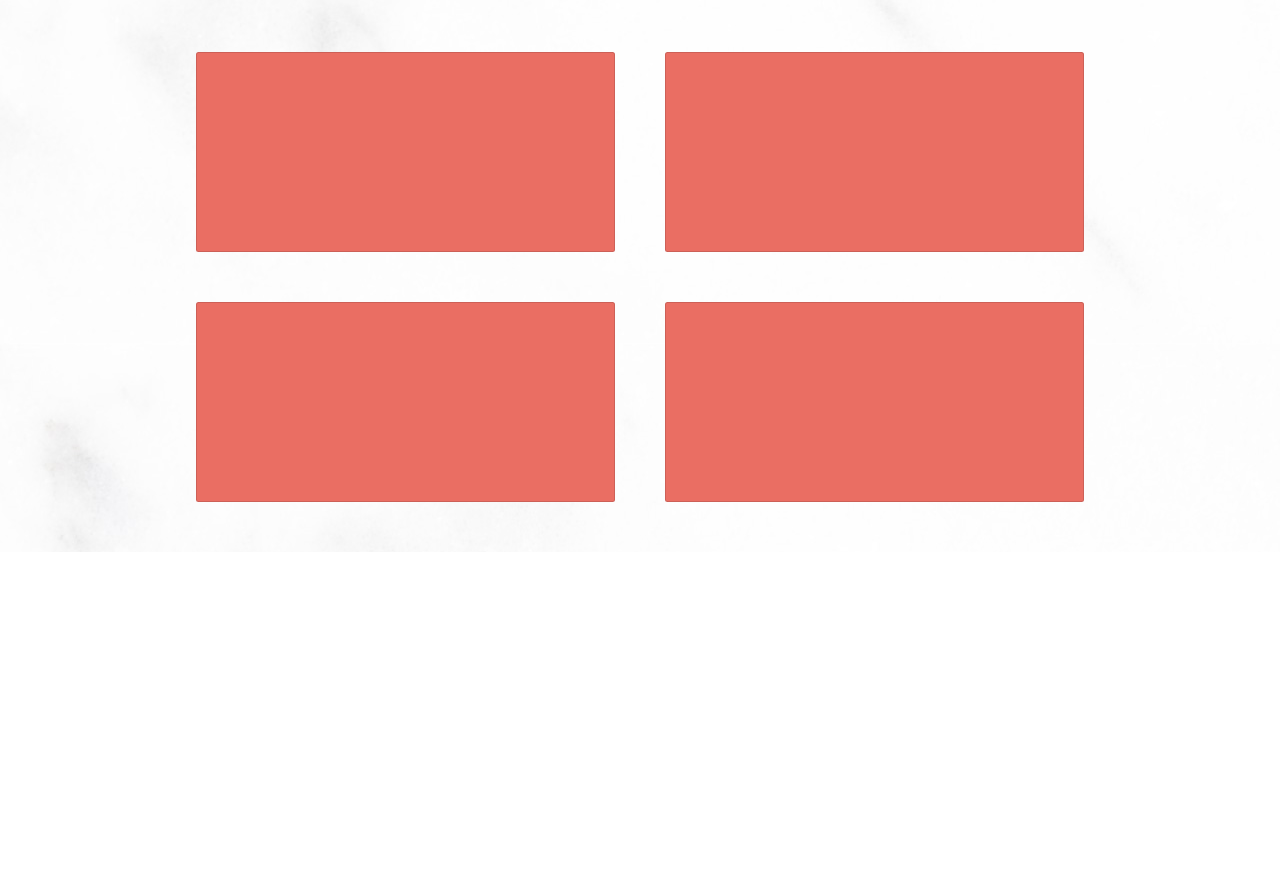
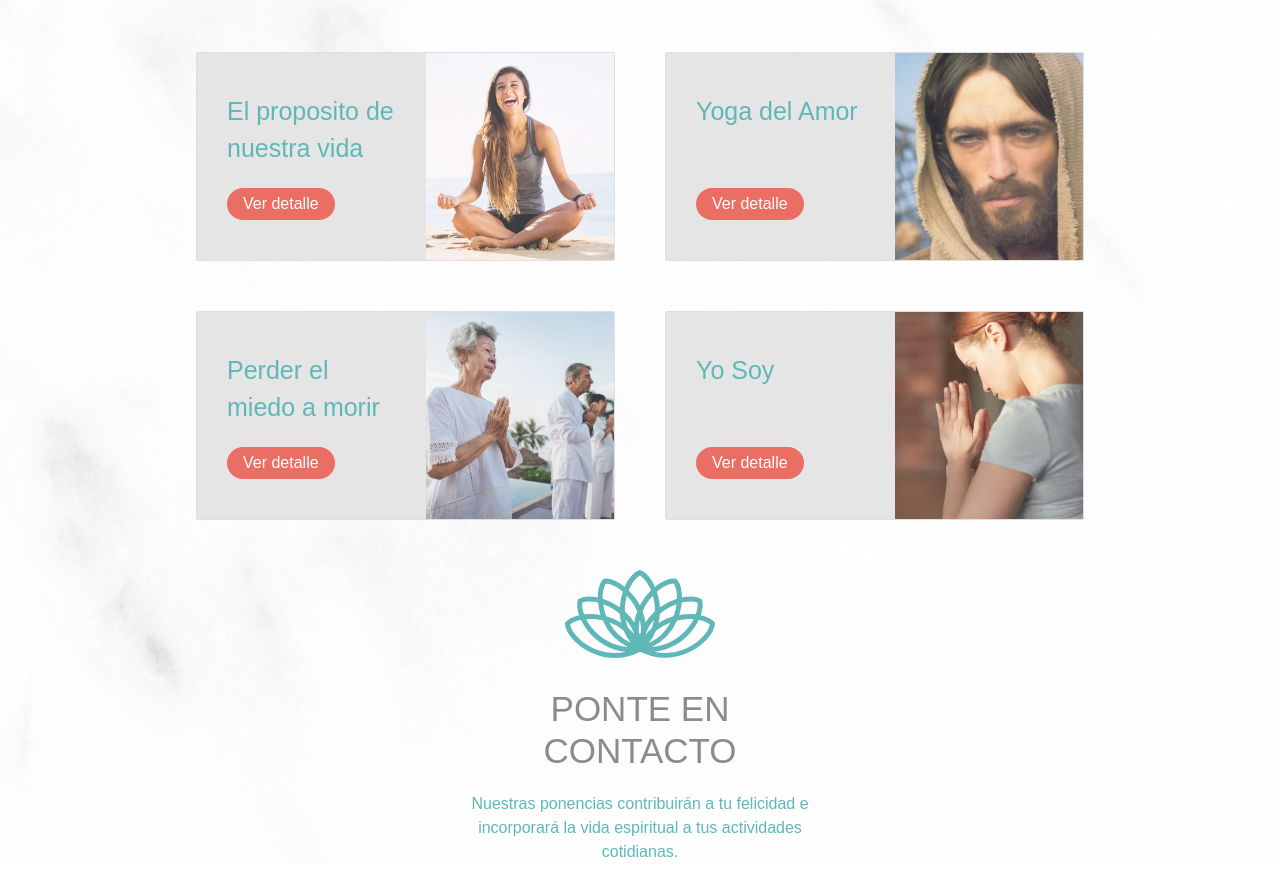
Before and after one commit to mau-rapeta/karuna-yoga, a website: page src/index.html in a window 1280 px wide. Shown: the part 3597-4471 px from the top of the page. Before the commit the page ends 4149 px from the top, so only its background shows below. Drawn offline with Linux system fonts and the light colour scheme; a web font is replaced by a local one.

Commit message:
estilo de las cards de talleres y encabezado para contacto

```diff
--- a/src/index.html
+++ b/src/index.html
@@ -206,10 +206,52 @@
                     </div>
 
                     <div class="talleres__grid">
-                        <div class="card"></div>
-                        <div class="card"></div>
-                        <div class="card"></div>
-                        <div class="card"></div>
+                        <div class="card">
+                            <div class="card__content">
+                                <span>El proposito de nuestra vida</span>
+                                <a href="#" class="btn btn--card">Ver detalle</a>
+                            </div>
+                            <picture class="card__picture">
+                                <img src="img/proposito-vida.jpg" alt="vida" class="card__img">
+                            </picture>
+                        </div>
+                        <div class="card">
+                            <div class="card__content">
+                                <span>Yoga del Amor</span>
+                                <a href="#" class="btn btn--card">Ver detalle</a>
+                            </div>
+                            <picture class="card__picture">
+                                <img src="img/yoga-del-amor.jpg" alt="amor" class="card__img">
+                            </picture>
+                        </div>
+                        <div class="card">
+                            <div class="card__content">
+                                <span>Perder el miedo a morir</span>
+                                <a href="#" class="btn btn--card">Ver detalle</a>
+                            </div>
+                            <picture class="card__picture">
+                                <img src="img/perder-el-miedo.jpg" alt="miedo" class="card__img">
+                            </picture>
+                        </div>
+                        <div class="card">
+                            <div class="card__content">
+                                <span>Yo Soy</span>
+                                <a href="#" class="btn btn--card">Ver detalle</a>
+                            </div>
+                            <picture class="card__picture">
+                                <img src="img/yo-soy.jpg" alt="soy" class="card__img">
+                            </picture>
+                        </div>
+                    </div>
+                </section>
+
+                <section class="contacto">
+                    <div class="contacto__heading">
+                        <img src="img/flor-loto-icono.svg" alt="flor loto">
+                        <h3 class="heading heading--grey">ponte en contacto</h3>
+                        <p>Nuestras ponencias contribuirán a tu felicidad e incorporará
+                        la vida espiritual a tus actividades cotidianas.
+                        </p>
                     </div>
                 </section>
 
--- a/src/scss/_components.scss
+++ b/src/scss/_components.scss
@@ -24,6 +24,52 @@
 }
 
 .card {
-    background-color: $color3;
-    height: 20rem;
+    //height: 20rem;
+    display: flex;
+    flex-direction: row;
+    font-family: $headers-font;
+
+    &__content {
+        flex: 0 0 55%;
+        padding: 4rem 3rem;
+        background-color: #e5e5e5;
+        display: flex;
+        flex-direction: column;
+        justify-content: space-between;
+
+        span {
+            color: $color1;
+            display: block;
+            font-size: 2.5rem;
+            margin-bottom: 2rem;
+        }
+    }
+
+    &__picture {
+        flex: 0 0 45%;
+    }
+
+    &__img {
+        width: 100%;
+        height: 100%;
+        display: block;
+        object-fit: cover;
+    }
 }
+
+.btn {
+    &:link,
+    &:visited {
+        display: inline-block;
+        color: $color-white;
+        font-family: $headers-font;
+        padding: 3px 1.5rem;
+        background-color: $color3;
+    }
+
+    &--card {
+        border-radius: 2rem;
+        font-size: $font-rg;
+        align-self: flex-start;
+    }
+}
--- /dev/null
+++ b/src/scss/_contacto.scss
@@ -0,0 +1,22 @@
+.contacto {
+
+    &__heading {
+        width: 38rem;
+        margin: 0 auto;
+
+        img {
+            width: 15rem;
+            display: block;
+            margin: 0 auto;
+            margin-bottom: 3rem;
+        }
+
+        p {
+            font-family: $headers-font;
+            font-size: $font-rg;
+            color: $color1;
+            text-align: center;
+            margin-top: 2rem;
+        }
+    }
+}
--- a/src/scss/style.scss
+++ b/src/scss/style.scss
@@ -5,3 +5,4 @@
 @import 'nosotros';
 @import 'components';
 @import 'talleres';
+@import 'contacto';
```
Also changed, not shown: src/css/style.css.
